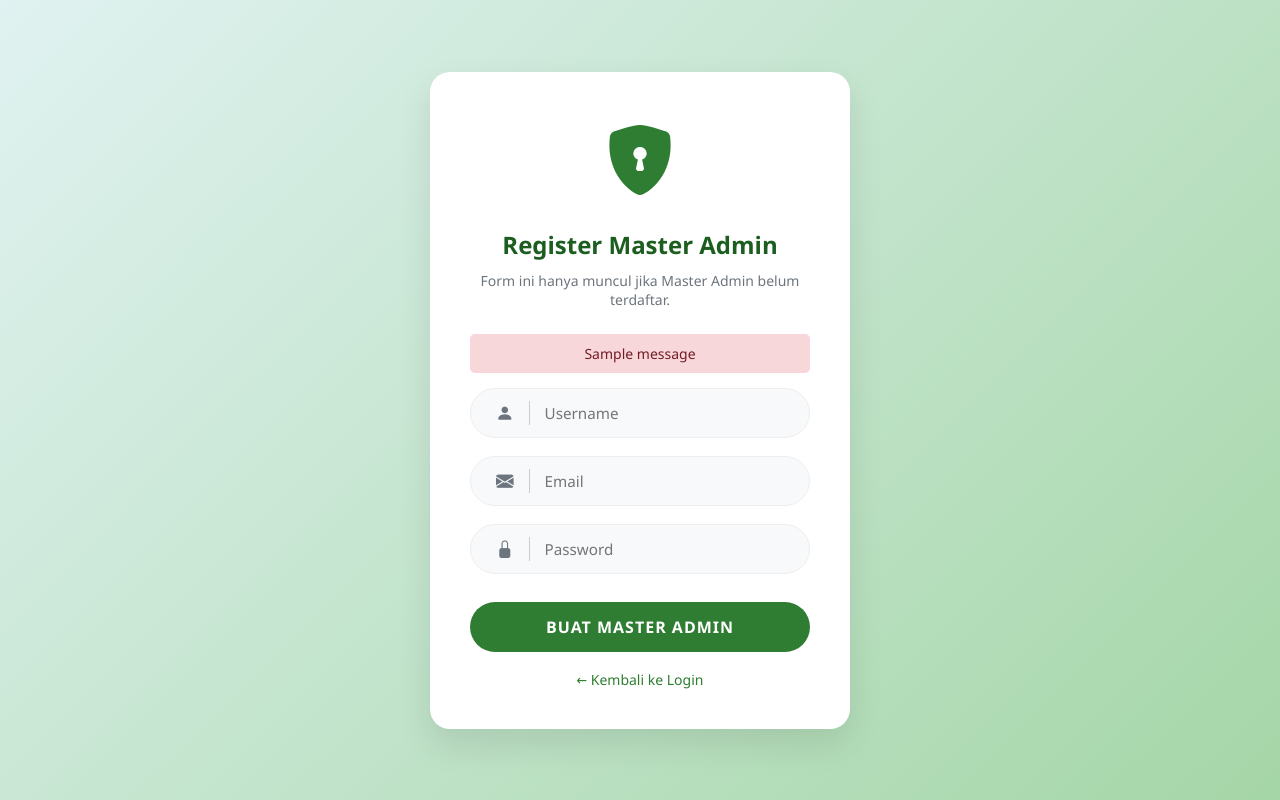
After one commit to Capstone-SmartWasteKids/fix_admin, a Flask app: page /register-master-admin in a window 1280 px wide. The commit adds this page. Run offline with Flask 3, Linux system fonts and the light colour scheme; tables that the repository leaves empty or names only in its code hold one stand-in row (values such as "Sample post"); one stand-in notice (Sample message) is shown; some libraries are stand-ins or nearby versions.

Commit message:
create_master_admin

```diff
--- a/app.py
+++ b/app.py
@@ -21,6 +21,13 @@ if not os.path.exists(app.config['UPLOAD_FOLDER']):
 
 # Inisialisasi MySQL
 mysql = MySQL(app)
+def master_admin_exists():
+    cur = mysql.connection.cursor()
+    cur.execute("SELECT COUNT(*) AS total FROM users WHERE role = 'master_admin'")
+    result = cur.fetchone()
+    cur.close()
+    return result['total'] > 0
+
 
 # --- INISIALISASI FLASK-LOGIN ---
 login_manager = LoginManager(app)
@@ -54,11 +61,26 @@ def load_user(user_id):
 @app.route('/')
 @login_required
 def dashboard():
-    if current_user.role != 'admin':
-        flash('Akses ditolak. Halaman ini khusus Admin.', 'danger')
-        return redirect(url_for('logout'))
+    cur = mysql.connection.cursor()
 
-    return render_template('dashboard.html', user=current_user)
+    cur.execute("SELECT COUNT(*) AS total FROM users")
+    total_users = cur.fetchone()['total']
+
+    cur.execute("SELECT COUNT(*) AS total FROM educational_contents")
+    total_edukasi = cur.fetchone()['total']
+
+    cur.execute("SELECT COUNT(*) AS total FROM waste_categories")
+    total_kategori = cur.fetchone()['total']
+
+    cur.close()
+
+    return render_template(
+        'dashboard.html',
+        admin=current_user,
+        total_users=total_users,
+        total_edukasi=total_edukasi,
+        total_kategori=total_kategori
+    )
 
 @app.route('/login', methods=['GET', 'POST'])
 def login():
@@ -80,7 +102,7 @@ def login():
             # User dari dump SQL mungkin tidak bisa login jika algoritma hash beda.
             # Kode ini cocok untuk user baru yang dibuat lewat web ini.
             if check_password_hash(account['password'], password):
-                if account['role'] == 'admin':
+                if account['role'] in ['admin', 'master_admin']:
                     user_obj = User(account['user_id'], account['username'], account['role'])
                     login_user(user_obj, remember=True)
                     flash('Login berhasil! Selamat datang.', 'success')
@@ -92,7 +114,39 @@ def login():
         else:
             flash('Username salah.', 'danger')
 
-    return render_template('login.html')
+    return render_template(
+        'login.html',
+        master_admin_exists=master_admin_exists()
+    )
+
+@app.route('/register-master-admin')
+def register_master_admin():
+    if master_admin_exists():
+        flash('Master Admin sudah terdaftar.', 'warning')
+        return redirect(url_for('login'))
+    return render_template('register_master_admin.html')
+
+@app.route('/register-master-admin/save', methods=['POST'])
+def save_master_admin():
+    if master_admin_exists():
+        flash('Master Admin sudah ada. Tidak bisa menambahkan lagi.', 'danger')
+        return redirect(url_for('login'))
+
+    username = request.form['username']
+    email = request.form['email']
+    password = generate_password_hash(request.form['password'])
+
+    cur = mysql.connection.cursor()
+    cur.execute("""
+        INSERT INTO users (username, email, password, role)
+        VALUES (%s,%s,%s,'master_admin')
+    """, (username, email, password))
+
+    mysql.connection.commit()
+    cur.close()
+
+    flash('Master Admin berhasil dibuat. Silakan login.', 'success')
+    return redirect(url_for('login'))
 
 @app.route('/logout')
 @login_required
--- /dev/null
+++ b/templates/register_master_admin.html
@@ -0,0 +1,187 @@
+<!DOCTYPE html>
+<html lang="id">
+<head>
+    <meta charset="UTF-8">
+    <meta name="viewport" content="width=device-width, initial-scale=1.0">
+    <title>Register Master Admin - Smart Waste Kids</title>
+    <link rel="stylesheet" href="https://cdn.jsdelivr.net/npm/bootstrap-icons@1.10.0/font/bootstrap-icons.css">
+
+    <style>
+        :root {
+            --primary-color: #2E7D32;
+            --secondary-color: #81C784;
+            --accent-color: #FFC107;
+            --light-bg: #F1F8E9;
+            --dark-text: #1B5E20;
+            --gray-text: #6c757d;
+        }
+
+        * {
+            box-sizing: border-box;
+            margin: 0;
+            padding: 0;
+            font-family: 'Segoe UI', Tahoma, Geneva, Verdana, sans-serif;
+        }
+
+        body {
+            background: linear-gradient(135deg, #e0f2f1 0%, #a5d6a7 100%);
+            height: 100vh;
+            display: flex;
+            justify-content: center;
+            align-items: center;
+        }
+
+        .register-wrapper {
+            width: 100%;
+            max-width: 420px;
+            padding: 40px;
+            text-align: center;
+            background-color: #ffffff;
+            border-radius: 20px;
+            box-shadow: 0 15px 35px rgba(0,0,0,0.1);
+        }
+
+        .top-icon {
+            font-size: 70px;
+            color: var(--primary-color);
+            margin-bottom: 20px;
+        }
+
+        h2 {
+            color: var(--dark-text);
+            margin-bottom: 10px;
+        }
+
+        p {
+            font-size: 14px;
+            color: var(--gray-text);
+            margin-bottom: 25px;
+        }
+
+        .input-group {
+            background: #f8f9fa;
+            border: 1px solid #eee;
+            border-radius: 50px;
+            padding: 12px 25px;
+            margin-bottom: 18px;
+            display: flex;
+            align-items: center;
+            transition: all 0.3s;
+        }
+
+        .input-group:focus-within {
+            box-shadow: 0 5px 15px rgba(46, 125, 50, 0.15);
+            border-color: var(--secondary-color);
+        }
+
+        .input-icon {
+            color: var(--gray-text);
+            font-size: 1.1rem;
+            margin-right: 15px;
+            padding-right: 15px;
+            border-right: 1px solid #ccc;
+        }
+
+        .input-field {
+            border: none;
+            outline: none;
+            width: 100%;
+            font-size: 0.95rem;
+            background: transparent;
+        }
+
+        .btn-register {
+            width: 100%;
+            padding: 14px;
+            border-radius: 50px;
+            border: none;
+            background-color: var(--primary-color);
+            color: white;
+            font-size: 1rem;
+            font-weight: bold;
+            letter-spacing: 1px;
+            cursor: pointer;
+            margin-top: 10px;
+            transition: all 0.3s;
+        }
+
+        .btn-register:hover {
+            background-color: var(--dark-text);
+            transform: translateY(-2px);
+        }
+
+        .back-login {
+            display: block;
+            margin-top: 18px;
+            font-size: 14px;
+            color: var(--primary-color);
+            text-decoration: none;
+        }
+
+        .back-login:hover {
+            text-decoration: underline;
+        }
+
+        .alert {
+            background-color: #f8d7da;
+            color: #721c24;
+            padding: 10px;
+            margin-bottom: 15px;
+            border-radius: 5px;
+            font-size: 14px;
+        }
+    </style>
+</head>
+<body>
+
+<div class="register-wrapper">
+    <div class="top-icon">
+        <i class="bi bi-shield-lock-fill"></i>
+    </div>
+
+    <h2>Register Master Admin</h2>
+    <p>Form ini hanya muncul jika Master Admin belum terdaftar.</p>
+
+    {% with messages = get_flashed_messages(with_categories=true) %}
+        {% if messages %}
+            {% for category, message in messages %}
+                <div class="alert">{{ message }}</div>
+            {% endfor %}
+        {% endif %}
+    {% endwith %}
+
+    <form action="{{ url_for('save_master_admin') }}" method="POST">
+
+        <div class="input-group">
+            <div class="input-icon">
+                <i class="bi bi-person-fill"></i>
+            </div>
+            <input type="text" name="username" class="input-field" placeholder="Username" required>
+        </div>
+
+        <div class="input-group">
+            <div class="input-icon">
+                <i class="bi bi-envelope-fill"></i>
+            </div>
+            <input type="email" name="email" class="input-field" placeholder="Email" required>
+        </div>
+
+        <div class="input-group">
+            <div class="input-icon">
+                <i class="bi bi-lock-fill"></i>
+            </div>
+            <input type="password" name="password" class="input-field" placeholder="Password" required>
+        </div>
+
+        <button type="submit" class="btn-register">
+            BUAT MASTER ADMIN
+        </button>
+    </form>
+
+    <a href="{{ url_for('login') }}" class="back-login">
+        ← Kembali ke Login
+    </a>
+</div>
+
+</body>
+</html>
```
Also changed, not shown: templates/dashboard.html (+59 -32 lines), templates/layout.html (+118 -32 lines), templates/login.html (+27 -1 lines).
